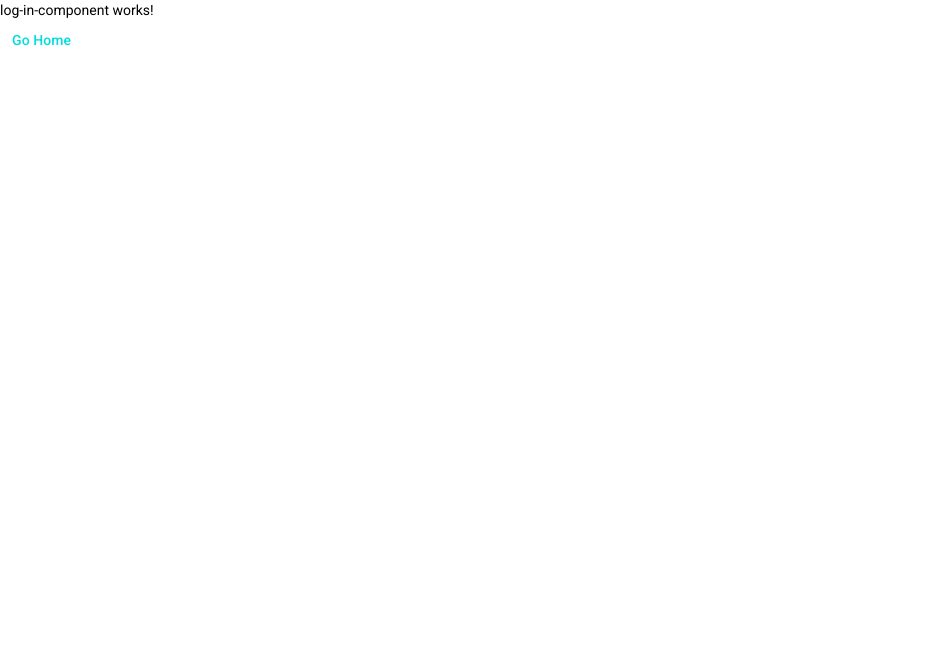
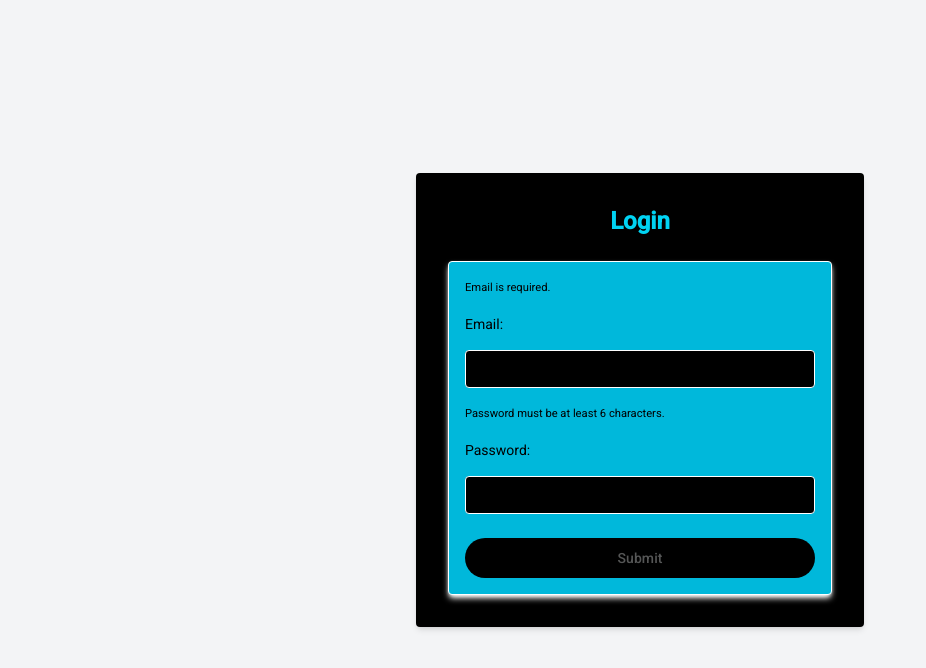
Before and after one commit to msgsummerpractice/raul_simon, an Angular app in the folder Angular/angular-app/: page /home in a window 1280 px wide. Both pictures are taken after a click on the button "login". Shown: the top 668 px of the page, without its empty margins (0-926 px from the left). Built offline with nearby package versions, Linux system fonts and the light colour scheme.

Commit message:
Implement login form

```diff
--- a/Angular/angular-app/src/app/app.routes.ts
+++ b/Angular/angular-app/src/app/app.routes.ts
@@ -6,6 +6,7 @@ import { bootstrapApplication } from '@angular/platform-browser';
 
 export const routes: Routes = [
   { path: 'home', component: HomeComponent },
+  { path: '', redirectTo: 'home', pathMatch: 'full' },
   {
     path: 'login',
     loadComponent: () =>
--- a/Angular/angular-app/src/app/home-component/home-component.html
+++ b/Angular/angular-app/src/app/home-component/home-component.html
@@ -11,17 +11,17 @@
       </div> -->
 
       <div class="flex items-center gap-2 sm:gap-4 ml-4">
-        <a rounterLink="/">
+        <a routerLink="/">
           <button mat-icon-button>
             <mat-icon class="transform scale-75 md:scale-100 transition-transform">home</mat-icon>
           </button>
         </a>
         <a>
-          <button mat-icon-button routerLink="/login">
+          <button mat-icon-button routerLink="/login" [disabled]="isAuthenticated()">
             <mat-icon class="transform scale-75 md:scale-100 transition-transform">login</mat-icon>
           </button>
         </a>
-        <a rounterLink="logout">
+        <a>
           <button mat-icon-button (click)="logout()">
             <mat-icon class="transform scale-75 md:scale-100 transition-transform">logout</mat-icon>
           </button>
@@ -37,8 +37,8 @@
     </mat-toolbar>
   </header>
 
-  <h1 class="text-teal-400 text-center text-3xl font-bold text-gray-900 p-2">Dog Gallery</h1>
-  <p class="text-teal-400 text-sm text-center p-1 text-black-500">
+  <h1 class="text-cyan-400 text-center text-3xl font-bold text-gray-900 p-2">Dog Gallery</h1>
+  <p class="text-cyan-400 text-sm text-center p-1 text-black-500">
     This gallery showcases three dog breed cards
   </p>
 
@@ -88,5 +88,5 @@
       />
     </div> -->
   </div>
-  <!-- <div *appAuth><p>I am logged in!</p></div> -->
+  <div *appAuth><p>I am logged in!</p></div>
 </body>
--- a/Angular/angular-app/src/app/home-component/home-component.ts
+++ b/Angular/angular-app/src/app/home-component/home-component.ts
@@ -6,13 +6,13 @@ import { forkJoin } from 'rxjs';
 import { DogService } from '../dogService';
 import { CommonModule } from '@angular/common';
 import { AuthService } from '../authService/auth-service';
-// import { Auth } from '../auth/auth';
+import { Auth } from '../auth/auth';
 import { RouterLink } from '@angular/router';
 
 @Component({
   selector: 'app-home-component',
   standalone: true,
-  imports: [MatToolbarModule, MatButtonModule, MatIconModule, CommonModule, RouterLink],
+  imports: [MatToolbarModule, MatButtonModule, MatIconModule, CommonModule, RouterLink, Auth],
   templateUrl: './home-component.html',
 })
 export class HomeComponent {
@@ -44,4 +44,8 @@ export class HomeComponent {
   logout(): void {
     this.authService.logout();
   }
+
+  isAuthenticated(): boolean {
+    return this.authService.isAuthentificated();
+  }
 }
--- a/Angular/angular-app/src/app/log-in-component/log-in-component.html
+++ b/Angular/angular-app/src/app/log-in-component/log-in-component.html
@@ -1,2 +1,44 @@
-<p>log-in-component works!</p>
-<button mat-button (click)="goHome()">Go Home</button>
+<div class="flex justify-center items-center min-h-screen bg-gray-100 p-4">
+  <div class="bg-black p-8 rounded shadow-md w-full max-w-md">
+    <h2 class="text-cyan-400 text-2xl font-bold mb-6 text-center">Login</h2>
+    <form
+      novalidate
+      class="grid bg-cyan-500 w-full gap-4 p-4 border border-white rounded-sm shadow-md shadow-white"
+      [formGroup]="loginFormGroup"
+      (ngSubmit)="onFormSubmit()"
+    >
+      @if (loginFormGroup.controls.email.invalid) {
+        <small class="text-error">Email is required.</small>
+      }
+      <label for="email" class="text-black">Email: </label>
+      <input
+        type="text"
+        id="email"
+        class="border border-white rounded p-2 bg-black text-white"
+        formControlName="email"
+      />
+
+      @if (loginFormGroup.controls.password.invalid) {
+        <small class="text-error">Password must be at least 6 characters.</small>
+      }
+      <label for="password" class="text-black">Password: </label
+      ><input
+        type="password"
+        id="password"
+        class="border border-white rounded p-2 bg-black text-white"
+        formControlName="password"
+      />
+
+      <button
+        mat-button
+        color="primary"
+        style="background-color: black"
+        type="submit"
+        [disabled]="!loginFormGroup.valid"
+        class="w-full mt-2"
+      >
+        Submit
+      </button>
+    </form>
+  </div>
+</div>
--- a/Angular/angular-app/src/app/log-in-component/log-in-component.ts
+++ b/Angular/angular-app/src/app/log-in-component/log-in-component.ts
@@ -1,17 +1,60 @@
-import { Component } from '@angular/core';
+// import { Component } from '@angular/core';
+// import { Router } from '@angular/router';
+// import { MatAnchor } from '@angular/material/button';
+
+// @Component({
+//   selector: 'app-log-in-component',
+//   imports: [MatAnchor],
+//   templateUrl: './log-in-component.html',
+//   styleUrl: './log-in-component.css',
+// })
+// export class LogInComponent {
+//   constructor(private router: Router) {}
+
+//   goHome() {
+//     this.router.navigate(['/home']);
+//   }
+// }
+
+import { Component, inject } from '@angular/core';
+import {
+  FormBuilder,
+  NonNullableFormBuilder,
+  Validators,
+  FormControl,
+  FormGroup,
+  ReactiveFormsModule,
+} from '@angular/forms';
+import { MatAnchor } from '@angular/material/button';
+import { AuthService } from '../authService/auth-service';
 import { Router } from '@angular/router';
-import { MatAnchor } from '@angular/material/button';
+
+type LoginForm = {
+  email: FormControl<string>;
+  password: FormControl<string>;
+};
 
 @Component({
   selector: 'app-log-in-component',
-  imports: [MatAnchor],
+  imports: [ReactiveFormsModule, MatAnchor],
   templateUrl: './log-in-component.html',
-  styleUrl: './log-in-component.css',
 })
 export class LogInComponent {
-  constructor(private router: Router) {}
+  private readonly _formBuilder = inject(NonNullableFormBuilder);
+  private authService = inject(AuthService);
+  private router = inject(Router);
 
-  goHome() {
-    this.router.navigate(['/home']);
+  protected readonly loginFormGroup = this._formBuilder.group<LoginForm>({
+    email: this._formBuilder.control('', [Validators.required, Validators.email]),
+    password: this._formBuilder.control('', [Validators.required, Validators.minLength(6)]),
+  });
+
+  onFormSubmit(): void {
+    if (this.loginFormGroup.valid) {
+      console.log('getRawValue():', this.loginFormGroup.getRawValue());
+      console.log('value:', this.loginFormGroup.value);
+      this.authService.login();
+      this.router.navigate(['/home']);
+    }
   }
 }
```
